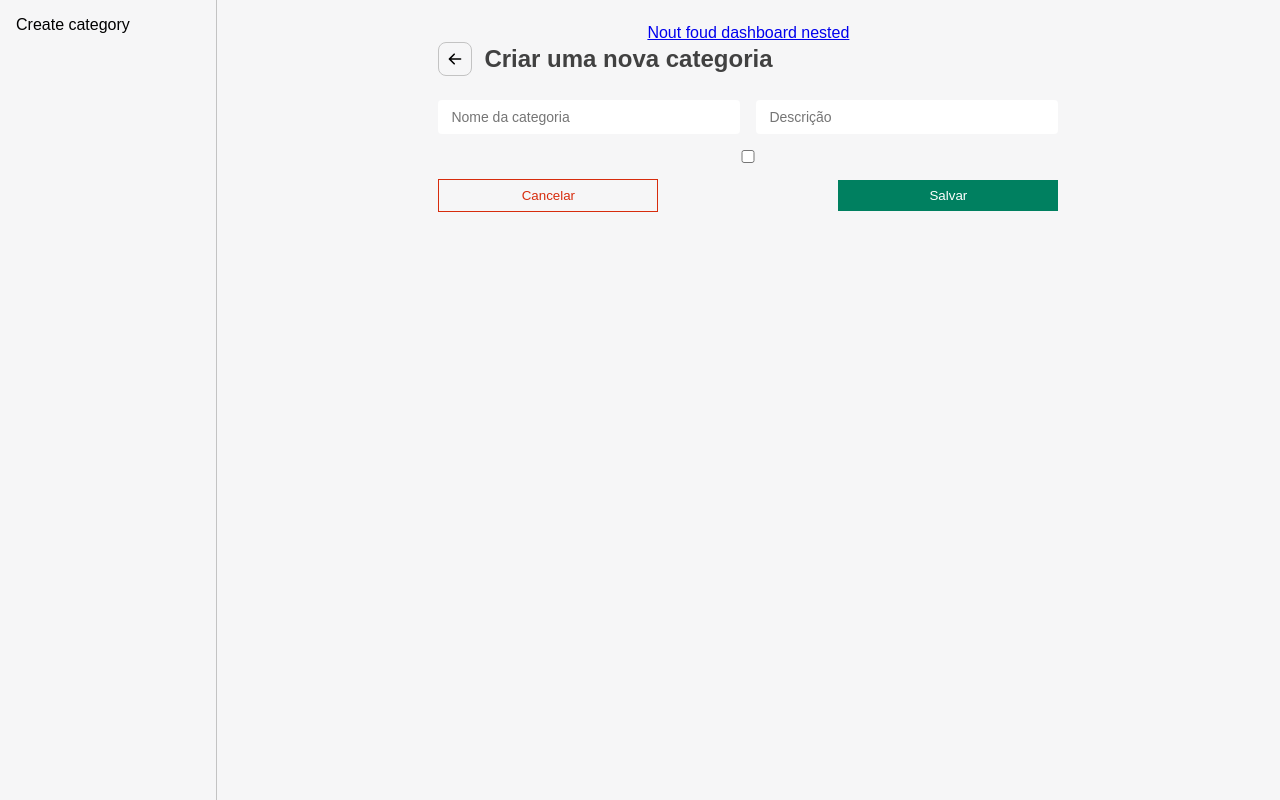
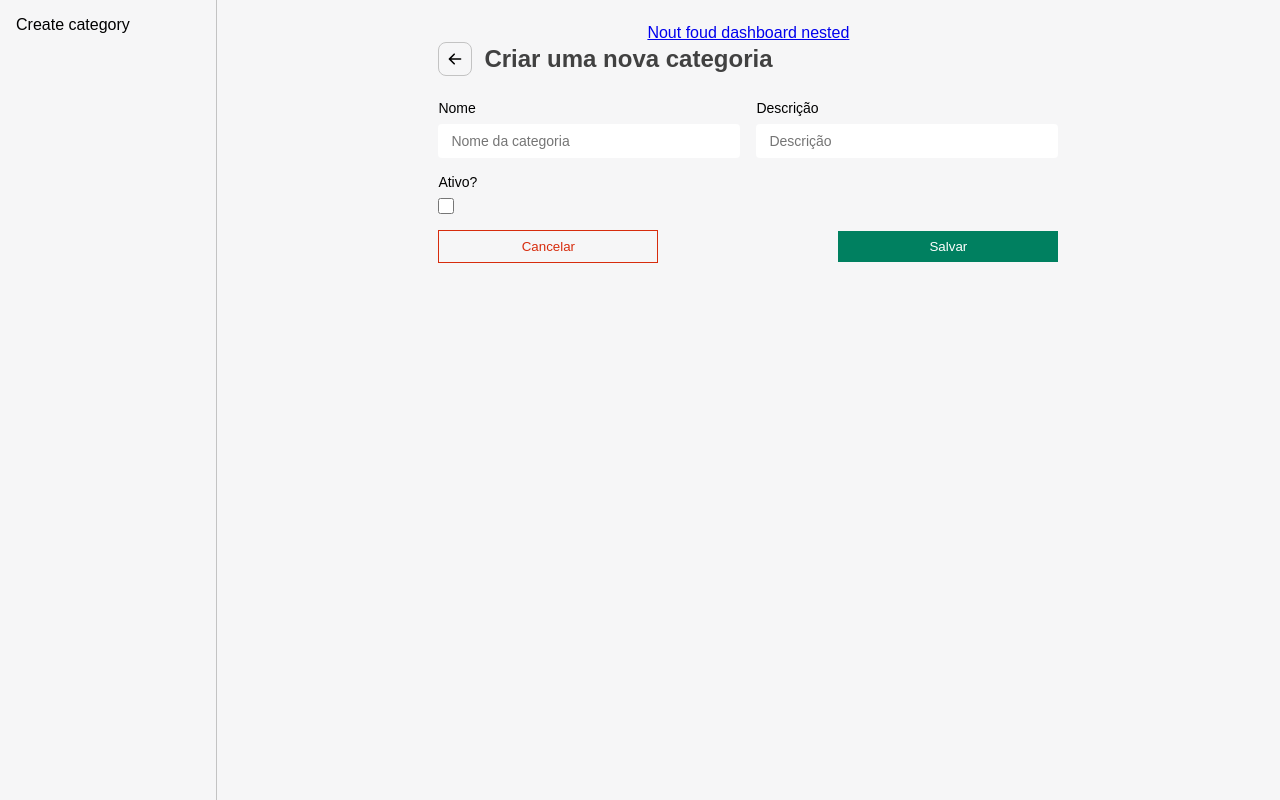
Before and after one commit to deyvisonborges/fullcycle-codeflix-front-admin, a React (Vite) app: page /dashboard/categories/create in a window 1280 px wide. Built offline with nearby package versions, Linux system fonts and the light colour scheme.

Commit message:
feat: update category form logic

```diff
--- a/src/components/input/input.styles.ts
+++ b/src/components/input/input.styles.ts
@@ -1,4 +1,13 @@
 import styled from 'styled-components'
+
+export const InputContainer = styled.div`
+  display: flex;
+  flex-direction: column;
+  gap: 8px;
+  position: relative;
+  transition: 0.5s;
+  width: 100%;
+`
 
 export const Input = styled.input`
   border: 1px solid rgba(0, 0, 0, 0);
@@ -7,4 +16,13 @@ export const Input = styled.input`
   font-size: 14px;
   padding: 8px 12px;
   width: 100%;
+
+  &[type='checkbox'] {
+    height: 16px;
+    width: 16px;
+  }
 `
+
+export const Label = styled.label`
+  font-size: 14px;
+`
--- a/src/components/input/input.tsx
+++ b/src/components/input/input.tsx
@@ -1,8 +1,13 @@
 import * as S from './input.styles'
 import { ComponentPropsWithRef } from 'react'
 
-type InputProps = {} & ComponentPropsWithRef<'input'>
+type InputProps = { label?: string } & ComponentPropsWithRef<'input'>
 
-export const Input = (props: InputProps) => {
-  return <S.Input {...props} />
+export const Input = ({ label, ...restProps }: InputProps) => {
+  return (
+    <S.InputContainer>
+      {label && <S.Label htmlFor={restProps.name}>{label}</S.Label>}
+      <S.Input {...restProps} />
+    </S.InputContainer>
+  )
 }
--- a/src/modules/dashboard/features/categories/components/category-form-fields/category-form-fields.tsx
+++ b/src/modules/dashboard/features/categories/components/category-form-fields/category-form-fields.tsx
@@ -16,6 +16,7 @@ export function CategoryFormFields({
   data,
   handleChange
 }: CategoryFormFieldsProps) {
+  console.log(data)
   return (
     <>
       <S.InputGroup>
@@ -25,6 +26,7 @@ export function CategoryFormFields({
           name="name"
           placeholder="Nome da categoria"
           value={data.name || ''}
+          label="Nome"
           onChange={handleChange}
         />
         <Input
@@ -33,6 +35,7 @@ export function CategoryFormFields({
           name="description"
           placeholder="Descrição"
           value={data.description || ''}
+          label="Descrição"
           onChange={handleChange}
         />
       </S.InputGroup>
@@ -42,6 +45,8 @@ export function CategoryFormFields({
         type="checkbox"
         name="is_active"
         defaultChecked={data.isActive ?? false}
+        label="Ativo?"
+        onChange={handleChange}
       />
     </>
   )
--- a/src/modules/dashboard/features/categories/pages/create-category/index.tsx
+++ b/src/modules/dashboard/features/categories/pages/create-category/index.tsx
@@ -32,7 +32,11 @@ export function CreateCategoryPage() {
   return (
     <FormLayout
       headerProps={{ title: 'Criar uma nova categoria' }}
-      handleSubmit={(e) => console.log('Funcionando...', e)}
+      handleSubmit={(e) => {
+        e.preventDefault()
+        const formData = new FormData(e.target as HTMLFormElement)
+        setCategoryState({ ...categoryState, ...formData })
+      }}
     >
       <CategoryFormFields
         data={categoryModelAdapter(categoryState)}
--- a/src/modules/dashboard/layout/form/form-layout.tsx
+++ b/src/modules/dashboard/layout/form/form-layout.tsx
@@ -16,12 +16,7 @@ export function FormLayout({
     <S.Container>
       <FormHeader {...headerProps} />
 
-      <S.Form
-        onSubmit={(e) => {
-          e.preventDefault()
-          handleSubmit(e)
-        }}
-      >
+      <S.Form onSubmit={handleSubmit}>
         {children}
         <S.ButtonGroup>
           <S.CancelButton>Cancelar</S.CancelButton>
```
